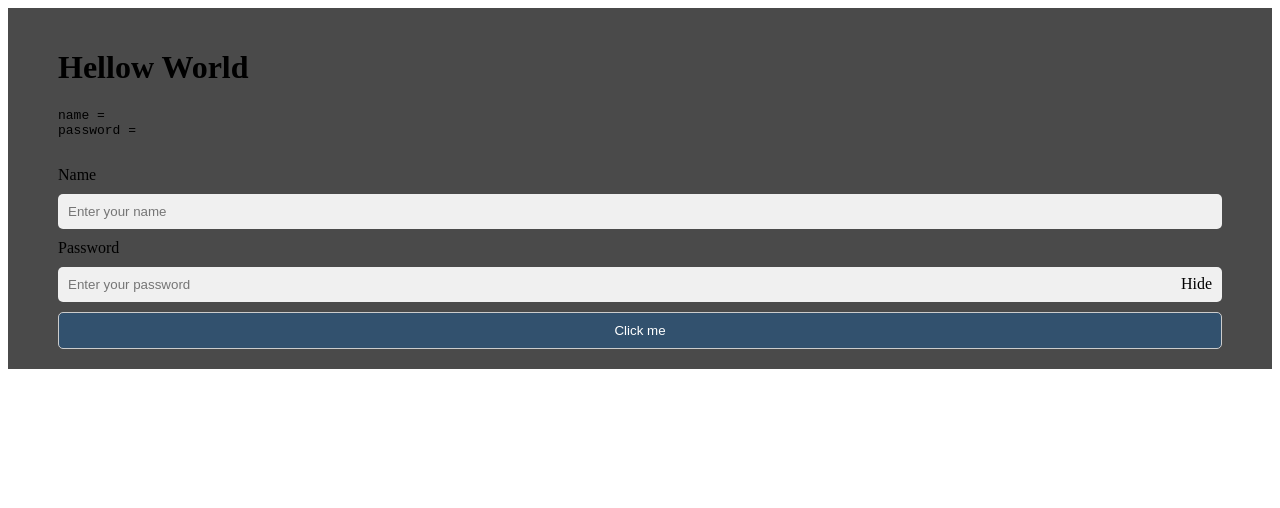
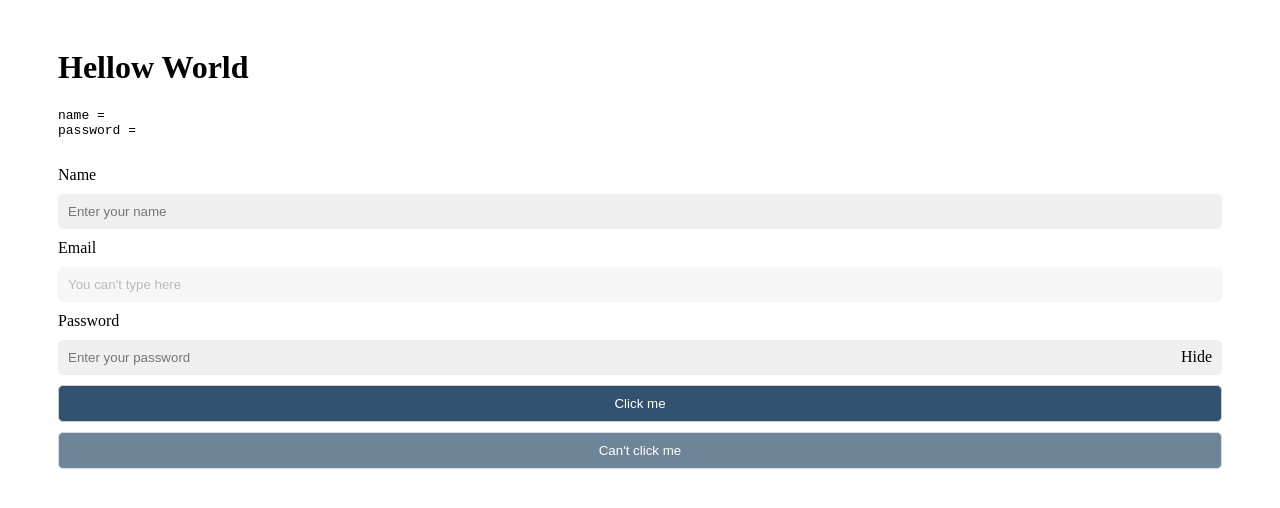
Before and after one commit to RDayalMunda/vue3-ui-library, a Vue app: page / in a window 1280 px wide. Shown: the top 508 px of the page. Built offline with nearby package versions, Linux system fonts and the light colour scheme.

Commit message:
style fixes

```diff
--- a/src/App.vue
+++ b/src/App.vue
@@ -7,6 +7,7 @@ password = {{ password }}
     </pre>
     <div class="container">
       <RdmInput v-model="name" label="Name" placeholder="Enter your name" />
+      <RdmInput label="Email" placeholder="You can't type here" disabled />
       <RdmInput
         v-model="password"
         label="Password"
@@ -14,6 +15,7 @@ password = {{ password }}
         type="password"
       />
       <RdmButton text="Click me" :clickHandler="handleClick" />
+      <RdmButton text="Can't click me" :disabled="true" />
     </div>
   </div>
 </template>
@@ -35,7 +37,7 @@ function handleClick() {
   padding-right: 50px;
   padding-top: 20px;
   padding-bottom: 20px;
-  background-color: #4a4a4a;
+  background-color: #ffffff;
 }
 .models {
   display: flex;
--- a/src/assets/main.css
+++ b/src/assets/main.css
@@ -1,2 +1,11 @@
 @import '../stories/RdmButton/RdmButton.css';
 @import '../stories/RdmInput/RdmInput.css';
+
+:root {
+  --rdm-active-color: #35a3ff;
+  --rdm-active-color-hover: #33a3ffcc;
+  --rdm-border-radius: 5px;
+  --rdm-focus-outline-width: 2px;
+  --rdm-focus-box-shadow-width: 3px;
+  --rdm-box-shadow-hover: 0px 5px 13px 0px rgba(0, 0, 0, 0.5);
+}
--- a/src/stories/RdmButton/RdmButton.css
+++ b/src/stories/RdmButton/RdmButton.css
@@ -6,6 +6,10 @@
   border-radius: 5px;
   cursor: pointer;
   transition: all 0.2s ease-in-out;
+}
+.rdm-button:focus {
+  outline: var(--rdm-focus-outline-width) solid var(--rdm-active-color);
+  box-shadow: 0 0 0 var(--rdm-focus-box-shadow-width) var(--rdm-background-color);
 }
 
 .rdm-button-text {
@@ -19,5 +23,5 @@
   transform: scale(0.98);
 }
 .rdm-button:not(:disabled):hover {
-  box-shadow: 0px -2px 13px 0px rgba(0, 0, 0, 0.5);
+  box-shadow: var(--rdm-box-shadow-hover);
 }
--- a/src/stories/RdmInput/RdmInput.css
+++ b/src/stories/RdmInput/RdmInput.css
@@ -1,9 +1,5 @@
 :root {
-  --rdm-active-color: #35a3ff;
   --rdm-background-color: #f0f0f0;
-  --rdm-border-radius: 5px;
-  --rdm-focus-outline-width: 2px;
-  --rdm-focus-box-shadow-width: 3px;
   --rdm-input-padding: 10px;
 }
 .rdm-input-label-container {
@@ -23,6 +19,13 @@
   background-color: var(--rdm-background-color);
   border-radius: var(--rdm-border-radius);
 }
+.rdm-input-container:has(.rdm-input:disabled) {
+  opacity: 0.5;
+}
+.rdm-input-container:hover:has(.rdm-input:not(:disabled)) {
+  outline: var(--rdm-focus-outline-width) solid var(--rdm-active-color-hover);
+}
+
 .rdm-input-container > .rdm-input:focus {
   outline: none;
 }
```
